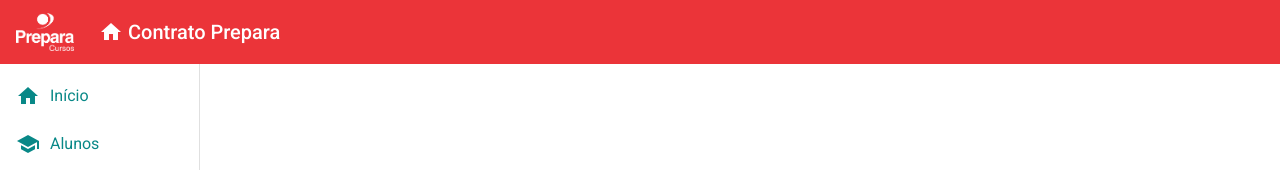
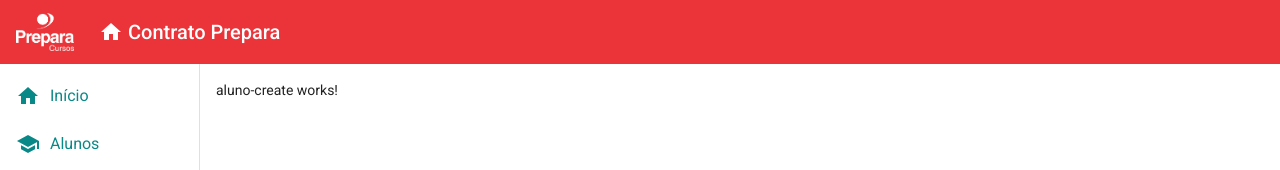
Before and after one commit to luizflorentino/contratoprepara, an Angular app: page /alunos/novo in a window 1280 px wide. Before the commit this address led to /. Shown: the top 170 px of the page. Built offline with nearby package versions, Linux system fonts and the light colour scheme.

Commit message:
aluno-create

```diff
--- a/src/app/app.module.ts
+++ b/src/app/app.module.ts
@@ -18,6 +18,7 @@ import { MatSidenavModule } from '@angular/material/sidenav';
 import { MatListModule } from '@angular/material/list';
 import { MatCardModule } from '@angular/material/card';
 import { AlunoCrudComponent } from './views/aluno-crud/aluno-crud.component';
+import { AlunoCreateComponent } from './components/aluno/aluno-create/aluno-create.component';
 
 @NgModule({
   declarations: [
@@ -26,7 +27,8 @@ import { AlunoCrudComponent } from './views/aluno-crud/aluno-crud.component';
     FooterComponent,
     NavComponent,
     HomeComponent,
-    AlunoCrudComponent
+    AlunoCrudComponent,
+    AlunoCreateComponent
   ],
   imports: [
     BrowserModule,
--- /dev/null
+++ b/src/app/components/aluno/aluno-create/aluno-create.component.html
@@ -0,0 +1 @@
+<p>aluno-create works!</p>
--- /dev/null
+++ b/src/app/components/aluno/aluno-create/aluno-create.component.ts
@@ -0,0 +1,15 @@
+import { Component, OnInit } from '@angular/core';
+
+@Component({
+  selector: 'app-aluno-create',
+  templateUrl: './aluno-create.component.html',
+  styleUrls: ['./aluno-create.component.css']
+})
+export class AlunoCreateComponent implements OnInit {
+
+  constructor() { }
+
+  ngOnInit(): void {
+  }
+
+}
```
Also changed, not shown: src/app/app-routing.module.ts (+6 -1 lines), src/app/components/aluno/aluno-create/aluno-create.component.css (added).
